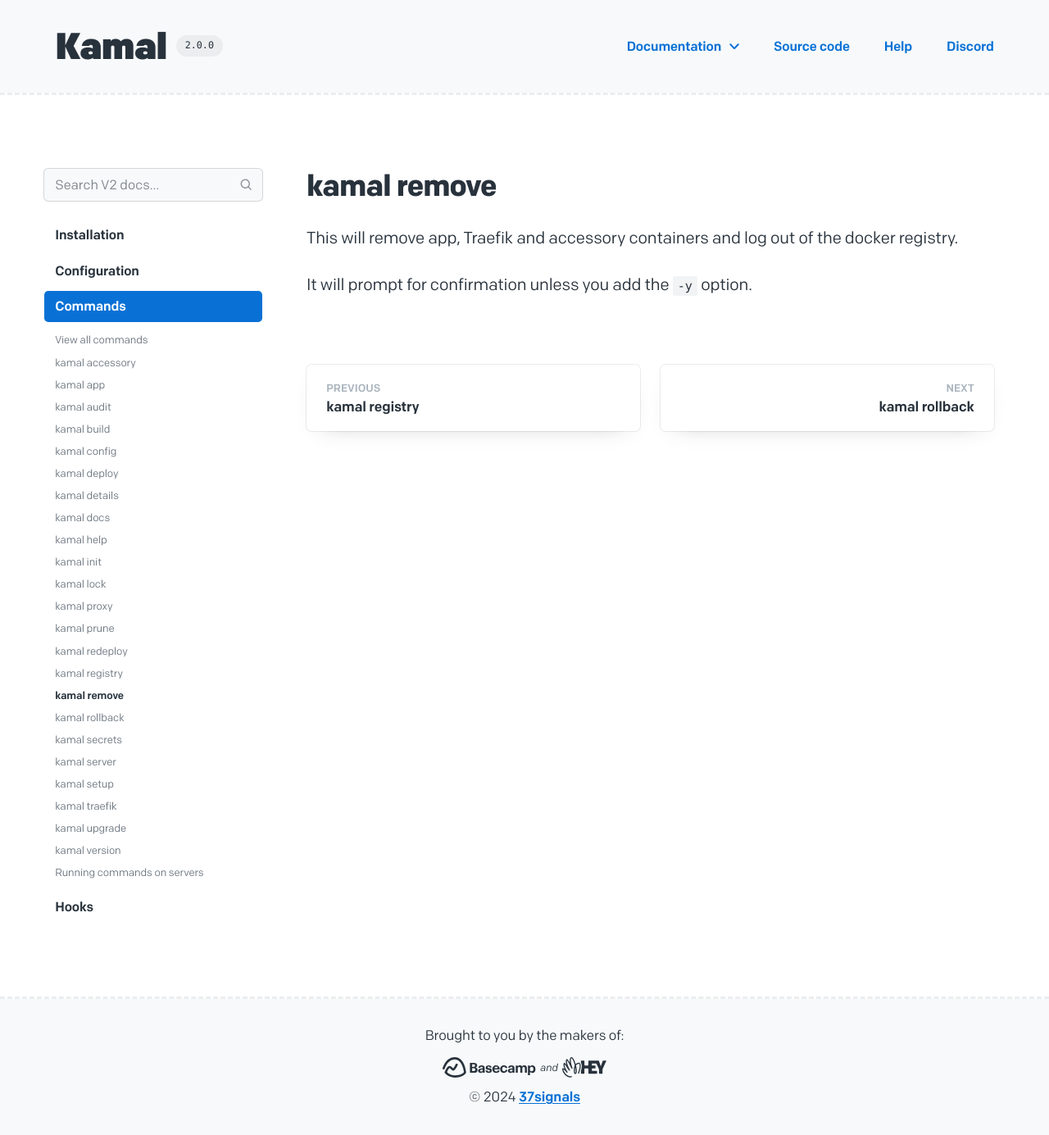
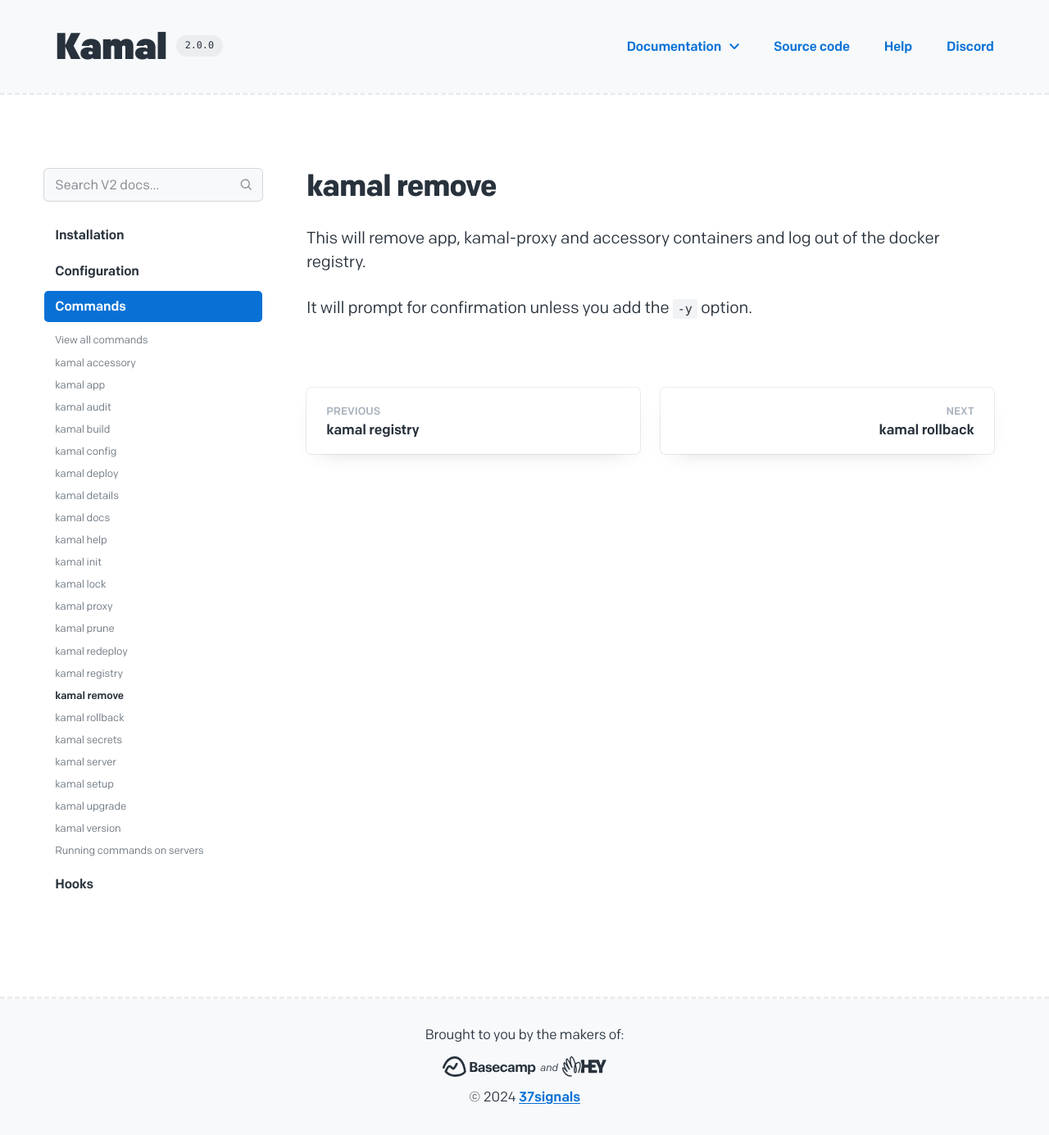
Before and after one commit to basecamp/kamal-site, a Jekyll site: the page built from docs/commands/remove.md, in a window 1280 px wide and 1385 px high. Shown: the whole window at 82% size. Built offline with Jekyll 4.4.1, drawn with Linux system fonts in a browser that asks for light colours.

Commit message:
Replaced Traefik with kamal-proxy and removed Traefik from the navigation

```diff
--- a/_data/docs.yml
+++ b/_data/docs.yml
@@ -82,8 +82,6 @@
       url: /docs/commands/server/
     - title: "kamal setup"
       url: /docs/commands/setup/
-    - title: "kamal traefik"
-      url: /docs/commands/traefik/
     - title: "kamal upgrade"
       url: /docs/commands/upgrade/
     - title: "kamal version"
--- a/docs/commands/deploy.md
+++ b/docs/commands/deploy.md
@@ -6,7 +6,7 @@ title: Deploy
 
 Build and deploy your app to all servers. By default it will build the currently checked out version of the app.
 
-Kamal will use the Traefik proxy to seamlessly move requests from the old version of the app to new without downtime.
+Kamal will use the kamal-proxy to seamlessly move requests from the old version of the app to new without downtime.
 
 The deployment process is:
 1. Login into the docker registry locally and on all servers
--- a/docs/commands/redeploy.md
+++ b/docs/commands/redeploy.md
@@ -4,6 +4,6 @@ title: Redeploy
 
 # kamal redeploy
 
-Deploy your app, but skip bootstrapping servers, starting Traefik, pruning, and registry login.
+Deploy your app, but skip bootstrapping servers, starting kamal-proxy, pruning, and registry login.
 
 You must run [`kamal deploy`](../deploy) at least once first.
--- a/docs/commands/remove.md
+++ b/docs/commands/remove.md
@@ -4,6 +4,6 @@ title: Remove
 
 # kamal remove
 
-This will remove app, Traefik and accessory containers and log out of the docker registry.
+This will remove app, kamal-proxy and accessory containers and log out of the docker registry.
 
 It will prompt for confirmation unless you add the `-y` option.
```
